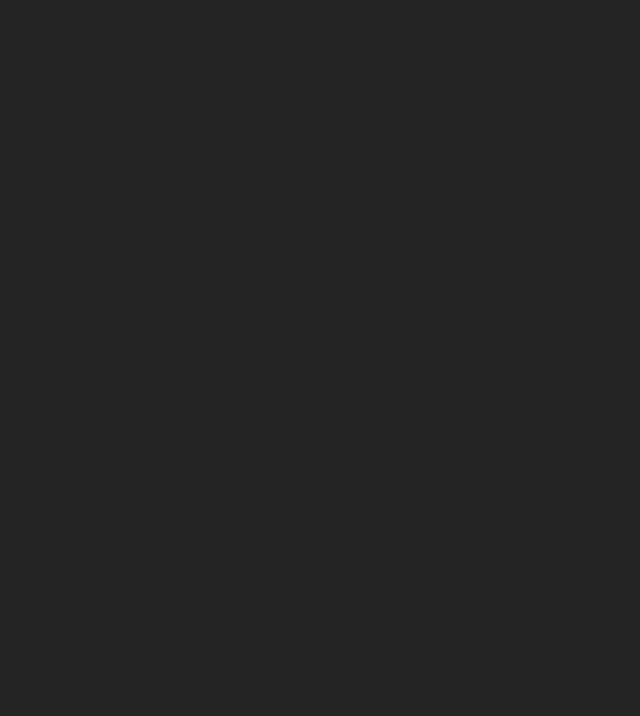
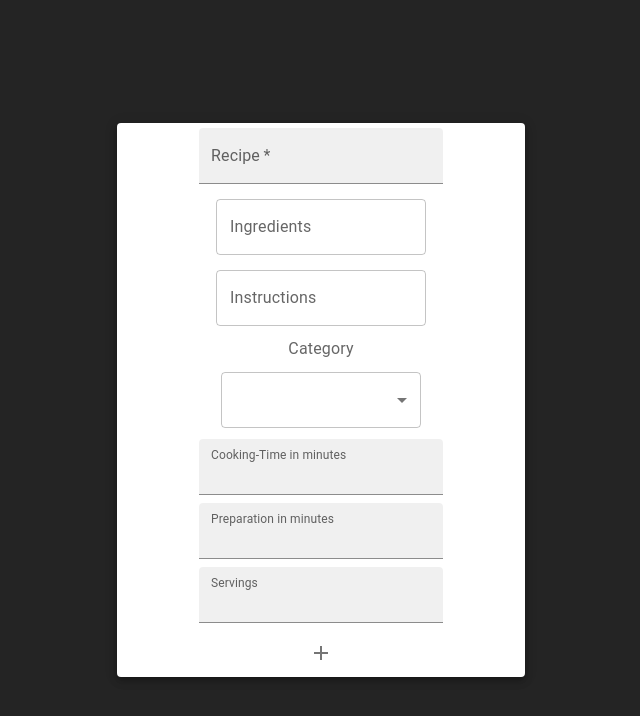
Before and after one commit to EdwardCodeTriber/Online-Recipe-website-, a React (Vite) app in the folder recipe-app/: page /Popadd in a window 1280 px wide. Before the commit this address had no page. Shown: the top 716 px of the page, without its empty margins (319-959 px from the left). Built offline with nearby package versions, Linux system fonts and the light colour scheme.

Commit message:
Added Login, register and connected it to Json file and works

```diff
--- a/recipe-app/src/App.jsx
+++ b/recipe-app/src/App.jsx
@@ -5,6 +5,7 @@ import './App.css'
 import Navigation from './Components/Navigation'
 import Login from './Pages/login'
 import Register from './Pages/register'
+import Popadd from './Pages/Popadd'
 
 function App() {
 
@@ -15,6 +16,7 @@ function App() {
       <Route path='/Login' element={<Login/>}/>
       <Route path='/Register' element={<Register/>}/>
       <Route path='/Navigation' element={<Navigation/>}/>
+      <Route path='/Popadd' element={<Popadd/>} />
     </Routes>
     </BrowserRouter>
      {/* <Navigation/> */}
--- a/recipe-app/src/Components/Navigation.jsx
+++ b/recipe-app/src/Components/Navigation.jsx
@@ -1,4 +1,4 @@
-import React from "react";
+import React, { useState } from "react";
 import PropTypes from "prop-types";
 import AppBar from "@mui/material/AppBar";
 import Box from "@mui/material/Box";
@@ -8,8 +8,6 @@ import Drawer from "@mui/material/Drawer";
 import IconButton from "@mui/material/IconButton";
 import HomeIcon from "@mui/icons-material/Home";
 import FavoriteIcon from "@mui/icons-material/Favorite";
-// import InboxIcon from "@mui/icons-material";
-// import MailIcon from "@mui/icons-material";
 import ReorderIcon from "@mui/icons-material/Reorder";
 import List from "@mui/material/List";
 import ListItem from "@mui/material/ListItem";
@@ -19,16 +17,20 @@ import ListItemText from "@mui/material/ListItemText";
 import MenuIcon from "@mui/icons-material/Menu";
 import Toolbar from "@mui/material/Toolbar";
 import Typography from "@mui/material/Typography";
-import TextField from '@mui/material/TextField';
-
-
+import Button from "@mui/material/Button";
+import Popadd from "../Pages/Popadd"; // Ensure this is the correct path
 
 const drawerWidth = 240;
 
-function Navigation(props) {
+const Navigation = (props) => {
   const { window } = props;
-  const [mobileOpen, setMobileOpen] = React.useState(false);
-  const [isClosing, setIsClosing] = React.useState(false);
+  const [mobileOpen, setMobileOpen] = useState(false);
+  const [isClosing, setIsClosing] = useState(false);
+  const [popaddVisible, setPopaddVisible] = useState(false);
+
+  const toggleModal = () => {
+    setPopaddVisible(!popaddVisible);
+  };
 
   const handleDrawerClose = () => {
     setIsClosing(true);
@@ -45,8 +47,6 @@ function Navigation(props) {
     }
   };
 
-
-
   const drawer = (
     <div>
       <Toolbar />
@@ -56,72 +56,58 @@ function Navigation(props) {
           <ListItemButton>
             <ListItemIcon>
               <HomeIcon />
-              Home
             </ListItemIcon>
-            <ListItemText />
+            <ListItemText primary="Home" />
           </ListItemButton>
         </ListItem>
         <ListItem disablePadding>
           <ListItemButton>
-            <ListItemText>
             <ListItemIcon>
               <FavoriteIcon />
-                Favourite
             </ListItemIcon>
-            </ListItemText>
+            <ListItemText primary="Favourite" />
           </ListItemButton>
         </ListItem>
-
         <ListItem disablePadding>
           <ListItemButton>
-            <ListItemText>
             <ListItemIcon>
               <ReorderIcon />
-                Reciepe
             </ListItemIcon>
-            </ListItemText>
+            <ListItemText primary="Recipe" />
           </ListItemButton>
         </ListItem>
       </List>
       <Divider />
-      {/* Category for Breakfask, Lunch Dinner */}
+      <List>
         <ListItem disablePadding>
           <ListItemButton>
-            <ListItemText>
             <ListItemIcon>
               <ReorderIcon />
-                Breakfast
             </ListItemIcon>
-            </ListItemText>
+            <ListItemText primary="Breakfast" />
           </ListItemButton>
         </ListItem>
         <ListItem disablePadding>
           <ListItemButton>
-            <ListItemText>
             <ListItemIcon>
               <ReorderIcon />
-                Lunch
             </ListItemIcon>
-            </ListItemText>
+            <ListItemText primary="Lunch" />
           </ListItemButton>
         </ListItem>
         <ListItem disablePadding>
           <ListItemButton>
-            <ListItemText>
             <ListItemIcon>
               <ReorderIcon />
-                Dinner
             </ListItemIcon>
-            </ListItemText>
+            <ListItemText primary="Dinner" />
           </ListItemButton>
         </ListItem>
-
+      </List>
     </div>
   );
 
-  // Remove this const when copying and pasting into your project.
-  const container =
-    window !== undefined ? () => window().document.body : undefined;
+  const container = window !== undefined ? () => window().document.body : undefined;
 
   return (
     <Box sx={{ display: "flex" }}>
@@ -153,7 +139,6 @@ function Navigation(props) {
         sx={{ width: { sm: drawerWidth }, flexShrink: { sm: 0 } }}
         aria-label="mailbox folders"
       >
-        {/* The implementation can be swapped with js to avoid SEO duplication of links. */}
         <Drawer
           container={container}
           variant="temporary"
@@ -196,23 +181,22 @@ function Navigation(props) {
         }}
       >
         <Toolbar />
-        <Typography paragraph>
-          {/* Show Content in a paper component */}
-
-        </Typography>
-        <Typography paragraph>
-          {/* Show Content in a paper component */}
-        </Typography>
+        <div>
+          <Button
+            variant="outlined"
+            sx={{ width: 0.5, margin: "auto" }}
+            onClick={toggleModal}
+          >
+            Add Recipe
+          </Button>
+        </div>
+        <div >{popaddVisible && <Popadd />}</div>
       </Box>
     </Box>
   );
-}
+};
 
 // Navigation.propTypes = {
-//   /**
-//    * Injected by the documentation to work in an iframe.
-//    * Remove this when copying and pasting into your project.
-//    */
 //   window: PropTypes.func,
 // };
 
--- a/recipe-app/src/Pages/Login.jsx
+++ b/recipe-app/src/Pages/Login.jsx
@@ -33,13 +33,14 @@ const Login = () => {
               user.username === registerdata.username &&
               user.password === registerdata.password
             ) {
-              localStorage.setItem(registerdata.username,registerdata.password);
+              localStorage.setItem(
+                registerdata.username,
+                registerdata.password
+              );
               alert("Succesfull login");
               navigate("/Navigation");
-            } else if(
-              registerdata.username !== "" &&
-              registerdata.password !== ""
-            ) {
+            } else {
+              registerdata.username !== "" && registerdata.password !== "";
               alert("Wrong Email Or Password");
             }
           });
--- a/recipe-app/src/Pages/Popadd.jsx
+++ b/recipe-app/src/Pages/Popadd.jsx
@@ -1,26 +1,27 @@
 import React, { useState } from "react";
+import {useNavigate} from "react-router-dom";
 import Paper from "@mui/material/Paper";
 import IconButton from "@mui/material/IconButton";
 import AddIcon from "@mui/icons-material/Add";
-import InputLabel from '@mui/material/InputLabel';
-import MenuItem from '@mui/material/MenuItem';
-import Select from '@mui/material/Select';
-
+import InputLabel from "@mui/material/InputLabel";
+import MenuItem from "@mui/material/MenuItem";
+import Select from "@mui/material/Select";
+import TextField from "@mui/material/TextField";
 import axios from "axios";
 
 const Popadd = () => {
 
-
-  const [tasks, setTask] = useState({
+  const navigate = useNavigate();
+  const [recipe, setRecipe] = useState({
     recipename: "",
     Ingredients: "",
     Instructions: "",
-    Category:"",
-    Prepare:"",
-    Cookingtime
-
+    Category: "",
+    Prepare: "",
+    Cookingtime: "",
+    Servings: "",
   });
-  const [category, setCategory] = React.useState('');
+  const [category, setCategory] = React.useState("");
 
   const handleChange = (event) => {
     setCategory(event.target.value);
@@ -28,15 +29,16 @@ const Popadd = () => {
 
   const handleForm = (e) => {
     e.preventDefault();
-    if (tasks.task === "") {
+    if (recipe.recipename === "") {
       alert("Task cannot be empty?");
     } else {
       // alert("Something is wron with code or button");
       axios
-        .post("http://localhost:3000/Tasks", tasks)
+        .post("http://localhost:3000/recipes", recipe)
         .then((result) => {
           console.log(result);
-          alert("Task saved successfully");
+          alert("Recipe saved successfully");
+          navigate("/Navigation");
         })
         .catch((err) => console.log(err));
     }
@@ -51,49 +53,55 @@ const Popadd = () => {
           sx={{
             p: "2px 4px",
             display: "flex",
-            flexDirection:"column",
+            flexDirection: "column",
             alignItems: "center",
             width: 400,
-            height: 450,
+            height: 550,
             gap: 1,
           }}
         >
           <TextField
             sx={{
-            margin:"auto"
+              margin: "auto",
             }}
             required
             id="filled-required"
             label="Recipe"
-        //   defaultValue="Hello World"
+            onChange={(e) =>
+              setRecipe({ ...recipe, recipename: e.target.value })
+            }
             variant="filled"
           />
 
           <TextField
             sx={{
-            margin:"auto"
+              margin: "auto",
             }}
             id="outlined-multiline-static"
             label="Ingredients"
             multiline
             rows={1}
-        //   defaultValue="Default Value"
+            onChange={(e) =>
+              setRecipe({ ...recipe, Ingredients: e.target.value })
+            }
           />
           <TextField
             sx={{
-            margin:"auto"
+              margin: "auto",
             }}
             id="outlined-multiline-static"
             label="Instructions"
             multiline
             rows={1}
-        //   defaultValue="Default Value"
+            onChange={(e) =>
+              setRecipe({ ...recipe, Instructions: e.target.value })
+            }
           />
           <InputLabel id="demo-simple-select-label">Category</InputLabel>
           <Select
             sx={{
-            margin:"auto",
-            width:0.5,
+              margin: "auto",
+              width: 0.5,
             }}
             labelId="demo-simple-select-label"
             id="demo-simple-select"
@@ -101,26 +109,47 @@ const Popadd = () => {
             label="category"
             onChange={handleChange}
           >
-          <MenuItem value={10}>Dessert</MenuItem>
-          <MenuItem value={20}>Main Course</MenuItem>
-          <MenuItem value={30}>Appetiser</MenuItem>
+            <MenuItem value="Dessert">Dessert</MenuItem>
+            <MenuItem value="Main Course">Main Course</MenuItem>
+            <MenuItem value="Appetiser">Appetiser</MenuItem>
           </Select>
           <TextField
             id="filled-number"
             label="Cooking-Time in minutes"
             type="number"
-          onChange={(e) => setTask({ ...tasks, task: e.target.value })}
+            onChange={(e) =>
+              setRecipe({ ...recipe, Cookingtime: e.target.value })
+            }
+            InputLabelProps={{
+              shrink: true,
+            }}
+            variant="filled"
+          />
+          <TextField
+            id="filled-number"
+            label="Preparation in minutes"
+            type="number"
+            onChange={(e) => setRecipe({ ...recipe, Prepare: e.target.value })}
+            InputLabelProps={{
+              shrink: true,
+            }}
+            variant="filled"
+          />
+          <TextField
+            id="filled-number"
+            label="Servings"
+            type="number"
+            onChange={(e) => setRecipe({ ...recipe, Servings: e.target.value })}
             InputLabelProps={{
               shrink: true,
             }}
             variant="filled"
           />
 
-
           {/* <Divider sx={{ height: 28, m: 0.5 }} orientation="vertical" /> */}
           {/* <button type="submit"> add</button> */}
           <IconButton type="submit" sx={{ p: "10px" }} aria-label="add">
-            <AddIcon/>
+            <AddIcon />
           </IconButton>
         </Paper>
       </form>
```
Also changed, not shown: recipe-app/src/dataStorage.json (+34 -1 lines). Lines whose indentation alone changed are shown as unchanged.
